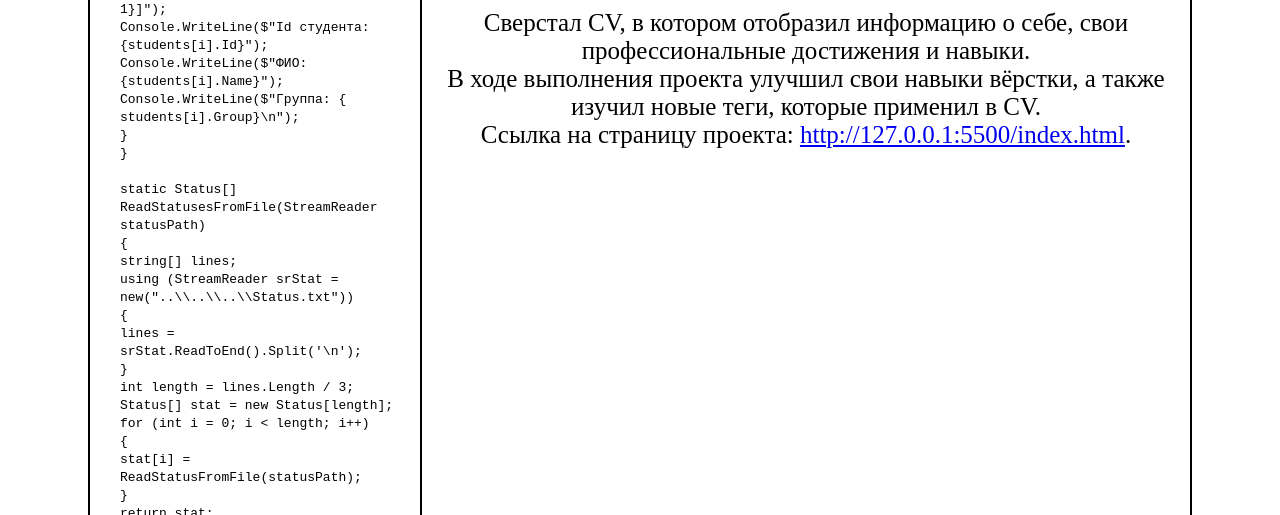
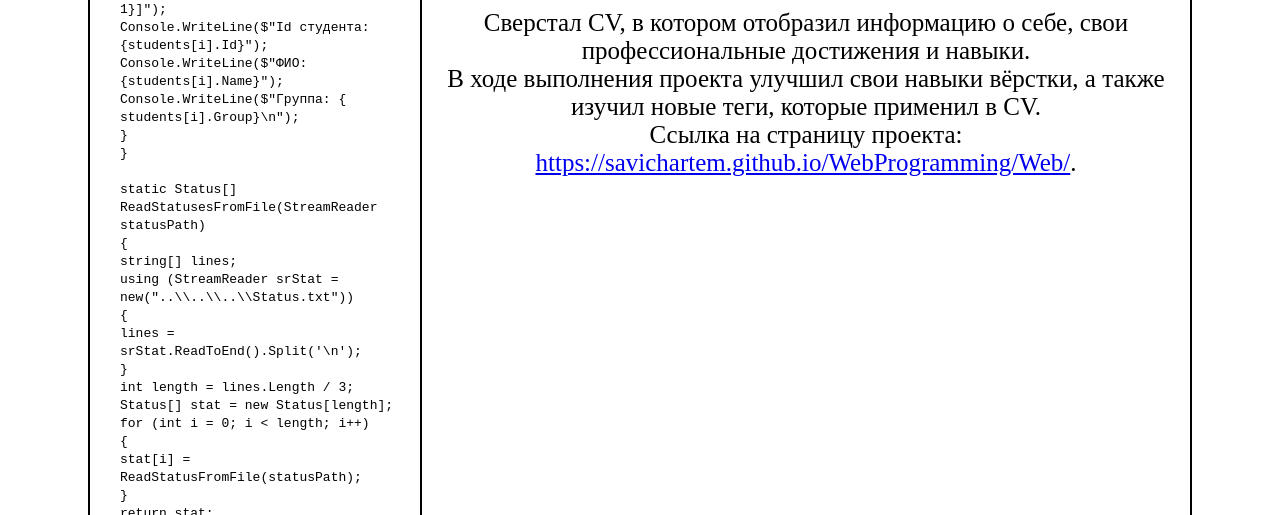
Before and after one commit to SavichArtem/WebProgramming, a plain HTML site: page Web/index.html in a window 1280 px wide. Shown: the part 585-1100 px from the top of the page. Drawn offline with Linux system fonts and the light colour scheme.

Commit message:
fix: change project link

```diff
--- a/Web/index.html
+++ b/Web/index.html
@@ -85,7 +85,7 @@
                 <p style="font-size: 25px;">
                     Сверстал CV, в котором отобразил информацию о себе, свои профессиональные достижения и навыки. <br>
                     В ходе выполнения проекта улучшил свои навыки вёрстки, а также изучил новые теги, которые применил в CV. <br>
-                    Ссылка на страницу проекта: <a href="http://127.0.0.1:5500/index.html">http://127.0.0.1:5500/index.html</a>. <br>
+                    Ссылка на страницу проекта: <a href="https://savichartem.github.io/WebProgramming/Web/">https://savichartem.github.io/WebProgramming/Web/</a>. <br>
                 </p>
             </header>
         </section>
```
